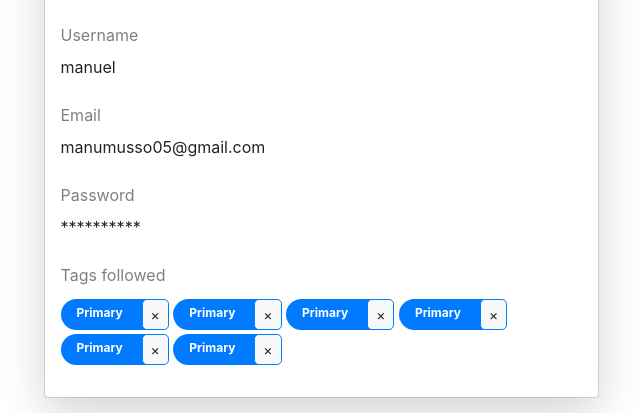
After one commit to LorenzoChiabotto/IngenieriaWeb-Grupo5, a Django app: page /profile/ in a window 1280 px wide. The commit adds this page. Shown: the part 656-1069 px from the top of the page, without its empty margins (334-976 px from the left). Run offline with Django 3.2, Linux system fonts and the light colour scheme; a user stored in the database is signed in; some libraries are stand-ins or nearby versions.

Commit message:
added profile view

```diff
--- a/catalog/templates/base.html
+++ b/catalog/templates/base.html
@@ -26,11 +26,11 @@
               <a class="nav-link" href="/chat_rooms">Chatrooms <span class="sr-only">(current)</span></a>
             </li>
             <li class="nav-item active">
-              <a class="nav-link" href="/construction">My profile <span class="sr-only">(current)</span></a>
+              <a class="nav-link" href="/profile">My profile <span class="sr-only">(current)</span></a>
             </li>
           </ul>
           {% if user.is_authenticated %}
-            <a href="/logout" class="stretched-link text-decoration-none text-white-50" >Logout</a>
+            <a href="/logout" class="text-decoration-none text-white-50" >Logout</a>
           {% else %}
             <a href="/login" class="btn btn-success" >Login</a>
           {% endif %}
--- /dev/null
+++ b/catalog/templates/profile.html
@@ -0,0 +1,77 @@
+{%extends "base.html" %}
+{% block content %}
+<div class="container-center">
+    <div class="card signup-login">
+        <div class="card-body shadow-lg p-3 bg-white rounded">
+            <h3 class="card-title">{{user.username}}</h3>
+            <div class="circle" >
+                <img src="https://picsum.photos/2000" class="img-fluid" alt="Responsive image">
+            </div>
+
+            <br>
+            <div class="form-group">
+                <label type="email" class="text-black-50">Username</label>
+                <br>
+                <label type="password">{{user.username}}</label>
+            </div>
+
+            <div class="form-group">
+                <label type="email" class="text-black-50">Email</label>
+                <br>
+                <label type="password">{{user.email}}</label>
+            </div>
+
+            <div class="form-group">
+                <label type="email" class="text-black-50">Password</label>
+                <br>
+                <label type="password">**********</label>
+            </div>
+
+
+            <div class="form-group">
+                <label type="email" class="text-black-50">Tags followed</label>
+                <br>
+
+                <div class="badge badge-pill badge-primary p-0">
+                    <a href="#" class="text-decoration-none text-white m-3">Primary </a>
+                    <button class="h-100 w-wrap rounded-right rounded-lg bg-light btn-sm btn border border-primary">
+                        <span aria-hidden="true">&times;</span>
+                    </button>
+                </div>
+                <div class="badge badge-pill badge-primary p-0">
+                    <a href="#" class="text-decoration-none text-white m-3">Primary </a>
+                    <button class="h-100 w-wrap rounded-right rounded-lg bg-light btn-sm btn border border-primary">
+                        <span aria-hidden="true">&times;</span>
+                    </button>
+                </div>
+                <div class="badge badge-pill badge-primary p-0">
+                    <a href="#" class="text-decoration-none text-white m-3">Primary </a>
+                    <button class="h-100 w-wrap rounded-right rounded-lg bg-light btn-sm btn border border-primary">
+                        <span aria-hidden="true">&times;</span>
+                    </button>
+                </div>
+                <div class="badge badge-pill badge-primary p-0 mb-1 mt-1">
+                    <a href="#" class="text-decoration-none text-white m-3">Primary </a>
+                    <button class="h-100 w-wrap rounded-right rounded-lg bg-light btn-sm btn border border-primary">
+                        <span aria-hidden="true">&times;</span>
+                    </button>
+                </div>
+                <div class="badge badge-pill badge-primary p-0">
+                    <a href="#" class="text-decoration-none text-white m-3">Primary </a>
+                    <button class="h-100 w-wrap rounded-right rounded-lg bg-light btn-sm btn border border-primary">
+                        <span aria-hidden="true">&times;</span>
+                    </button>
+                </div>
+                <div class="badge badge-pill badge-primary p-0">
+                    <a href="#" class="text-decoration-none text-white m-3">Primary </a>
+                    <button class="h-100 w-wrap rounded-right rounded-lg bg-light btn-sm btn border border-primary">
+                        <span aria-hidden="true">&times;</span>
+                    </button>
+                </div>
+
+            </div>
+        </div>
+    </div>
+</div>
+
+{% endblock %}
--- a/catalog/urls.py
+++ b/catalog/urls.py
@@ -13,5 +13,5 @@ urlpatterns = [
     path('waitingConfirmation/', views.waitingConfirmation, name='waitingConfirmation'),
     path('chat_rooms/',views.chat_rooms, name='chat_rooms'),
     path('activate/<uidb64>/<token>/', views.activate, name='activate'),
-    path('construction/', views.construction, name='construction'),
+    path('profile/', views.profile, name='profile'),
 ]
--- a/catalog/views.py
+++ b/catalog/views.py
@@ -96,7 +96,6 @@ def activate(request, uidb64, token):
         user = UserModel._default_manager.get(pk=uid)
     except(TypeError, ValueError, OverflowError, User.DoesNotExist):
         user = None
-    print(default_token_generator.check_token(user, token))
     if user is not None:
         user_validable = User_validable.objects.get(user=(user))
         if(token == user_validable.token):
@@ -110,3 +109,8 @@ def activate(request, uidb64, token):
 @login_required(login_url='/login/')
 def construction(request):
     return render(request, 'construction.html')
+
+
+@login_required(login_url='/login/')
+def profile(request):
+    return render(request, 'profile.html')
```
